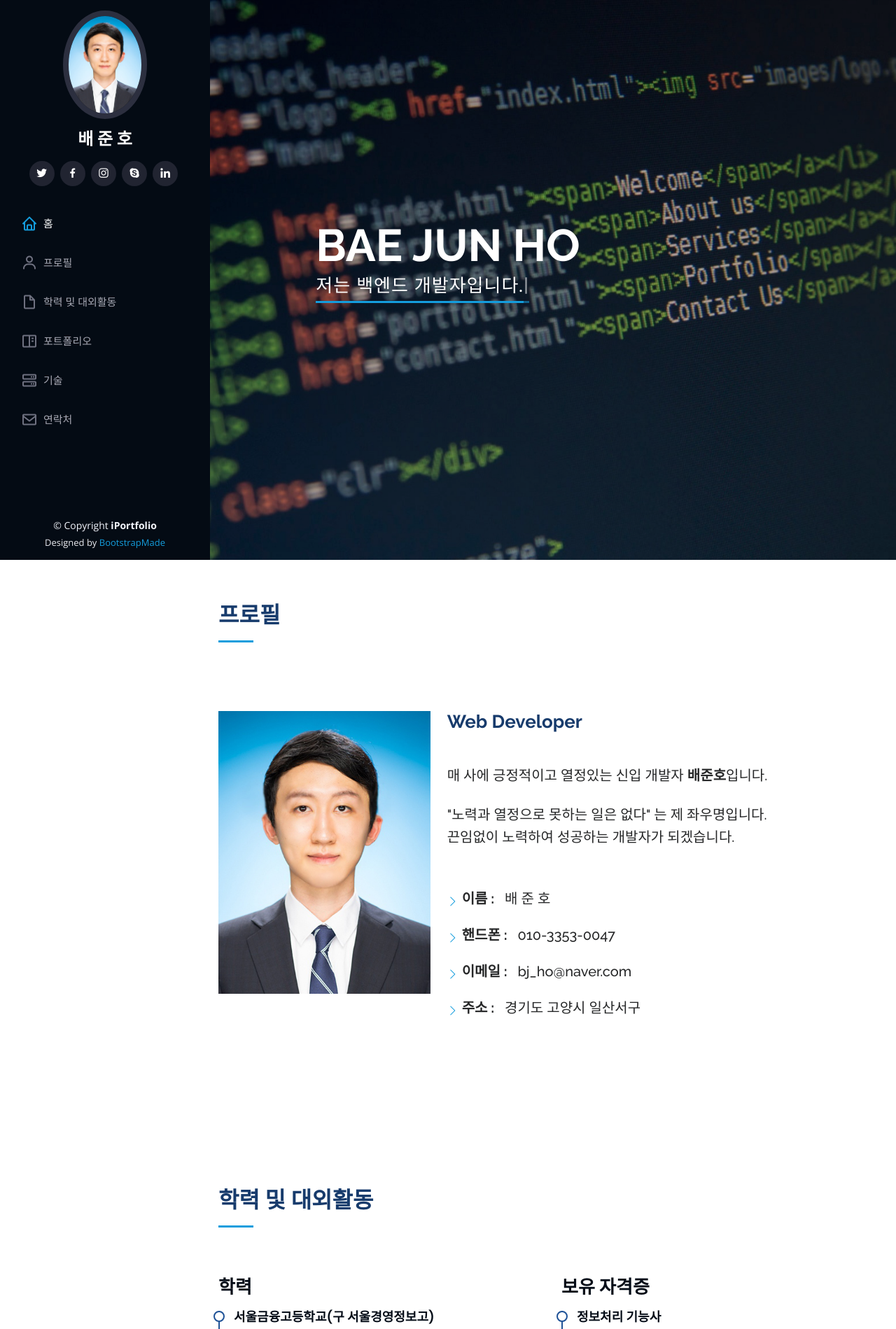
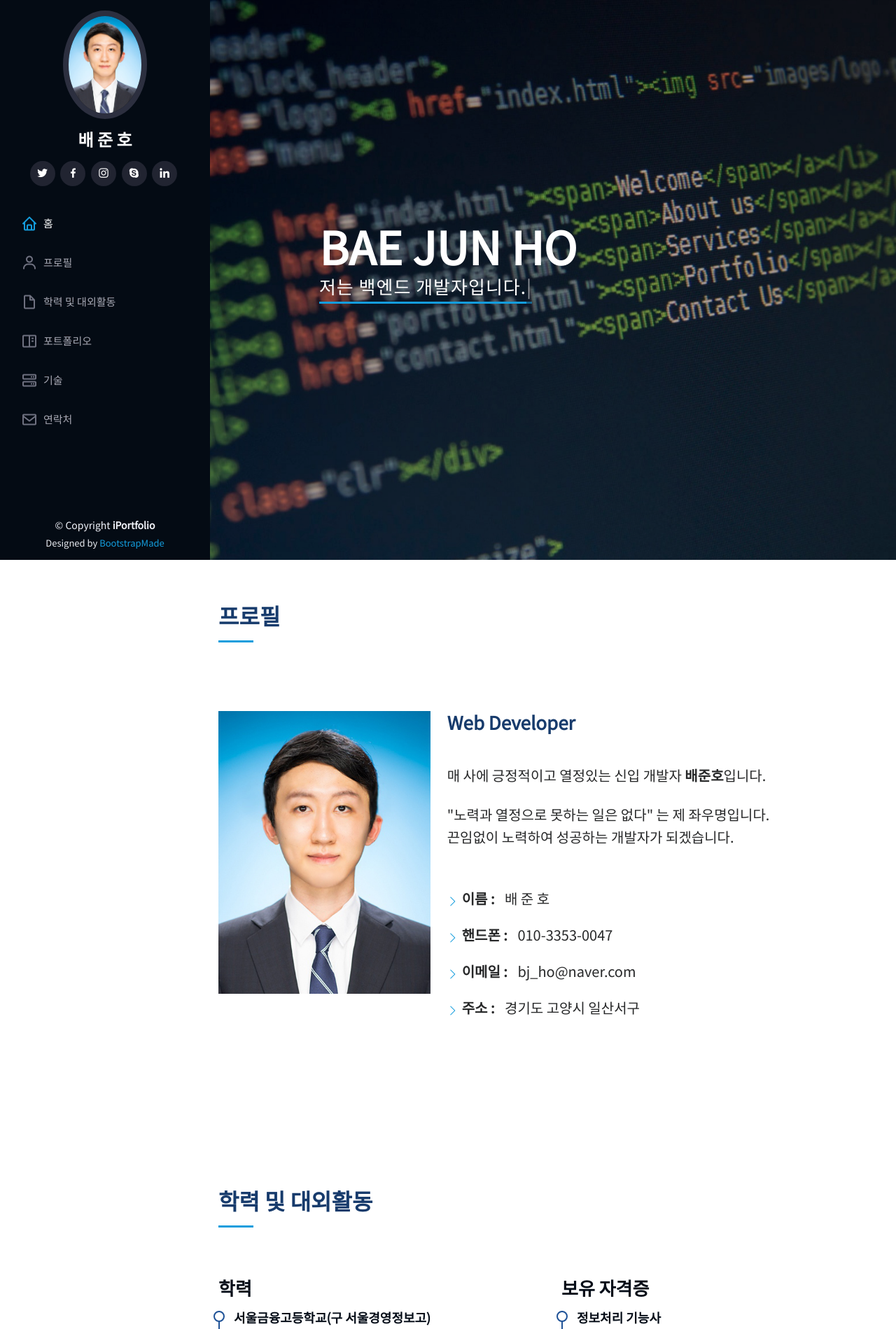
Before and after one commit to junho0047/junho0047.github.io, a plain HTML site: page index.html in a window 1280 px wide. Shown: the top 1899 px of the page at 70% size. Drawn offline with nearby package versions, Linux system fonts and the light colour scheme.

Commit message:
Add files via upload

```diff
--- a/assets/css/style.css
+++ b/assets/css/style.css
@@ -4,12 +4,12 @@
 * Author: BootstrapMade.com
 * License: https://bootstrapmade.com/license/
 */
-
+@import url('https://fonts.googleapis.com/css?family=Noto+Sans+KR&display=swap');
 /*--------------------------------------------------------------
 # General
 --------------------------------------------------------------*/
 body {
-  font-family: "Open Sans", sans-serif;
+  font-family: "Noto Sans KR", sans-serif;
   color: #272829;
 }
 
@@ -29,7 +29,7 @@ h3,
 h4,
 h5,
 h6 {
-  font-family: "Raleway", sans-serif;
+  font-family: "Noto Sans KR", sans-serif;
 }
 
 /*--------------------------------------------------------------
@@ -96,7 +96,7 @@ h6 {
   font-weight: 600;
   -moz-text-align-last: center;
   text-align-last: center;
-  font-family: "Poppins", sans-serif;
+  font-family: "Noto Sans KR", sans-serif;
 }
 
 #header .profile h1 a,
@@ -261,7 +261,7 @@ h6 {
   color: #fff;
   margin-bottom: 50px;
   font-size: 26px;
-  font-family: "Poppins", sans-serif;
+  font-family: "Noto Sans KR", sans-serif;
 }
 
 #hero p span {
@@ -397,7 +397,7 @@ section {
 .facts .count-box p {
   padding: 15px 0 0 0;
   margin: 0 0 0 60px;
-  font-family: "Raleway", sans-serif;
+  font-family: "Noto Sans KR", sans-serif;
   font-size: 14px;
   color: #122f57;
 }
@@ -408,7 +408,7 @@ section {
   margin-top: 20px;
   color: #122f57;
   font-size: 15px;
-  font-family: "Poppins", sans-serif;
+  font-family: "Noto Sans KR", sans-serif;
   transition: ease-in-out 0.3s;
 }
 
@@ -432,7 +432,7 @@ section {
   text-transform: uppercase;
   display: block;
   font-weight: 600;
-  font-family: "Poppins", sans-serif;
+  font-family: "Noto Sans KR", sans-serif;
   color: #050d18;
 }
 
@@ -476,7 +476,7 @@ section {
   font-size: 18px;
   font-weight: 600;
   text-transform: uppercase;
-  font-family: "Poppins", sans-serif;
+  font-family: "Noto Sans KR", sans-serif;
   color: #050d18;
   margin-bottom: 10px;
 }
```
